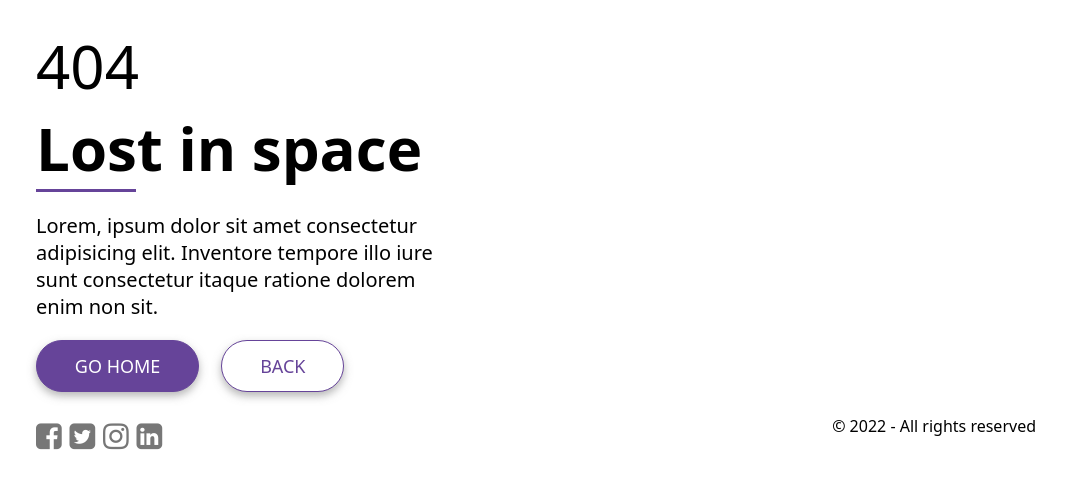
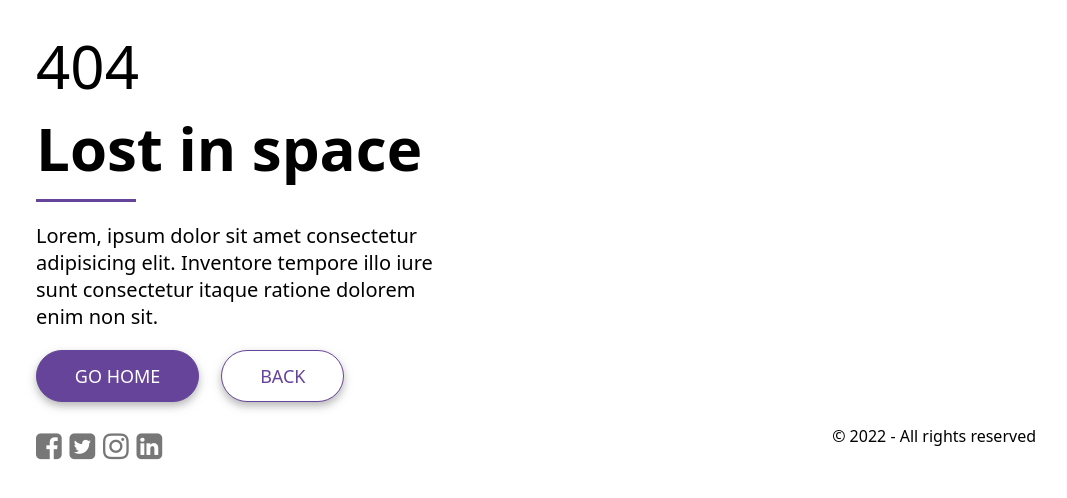
Before and after one commit to front-end-by-rimantas/39-grupe-astronautas, a website: page index.html in a window 1280 px wide. Shown: the part 130-628 px from the top of the page, without its empty margins (104-1171 px from the left). Drawn offline with Linux system fonts and the light colour scheme.

Commit message:
Speudo-element

```diff
--- a/css/main.css
+++ b/css/main.css
@@ -51,10 +51,12 @@ body {
     display: block;
     font-weight: 100;
 }
-
-.line {
+.main-title::after {
+    content: '';
+    display: block;
     width: 100px;
     height: 3px;
+    margin-top: 10px;
     background-color: #649;
 }
 
--- a/index.html
+++ b/index.html
@@ -28,7 +28,6 @@
     <main class="container">
         <div class="left-column">
             <h1 class="main-title"><span>404</span>Lost in space</h1>
-            <div class="line"></div>
             <p class="description">Lorem, ipsum dolor sit amet consectetur adipisicing elit. Inventore tempore illo iure sunt consectetur itaque ratione dolorem enim non sit.</p>
             <a href="#" class="btn">Go home</a>
             <a href="#" class="btn btn-white">Back</a>
```
